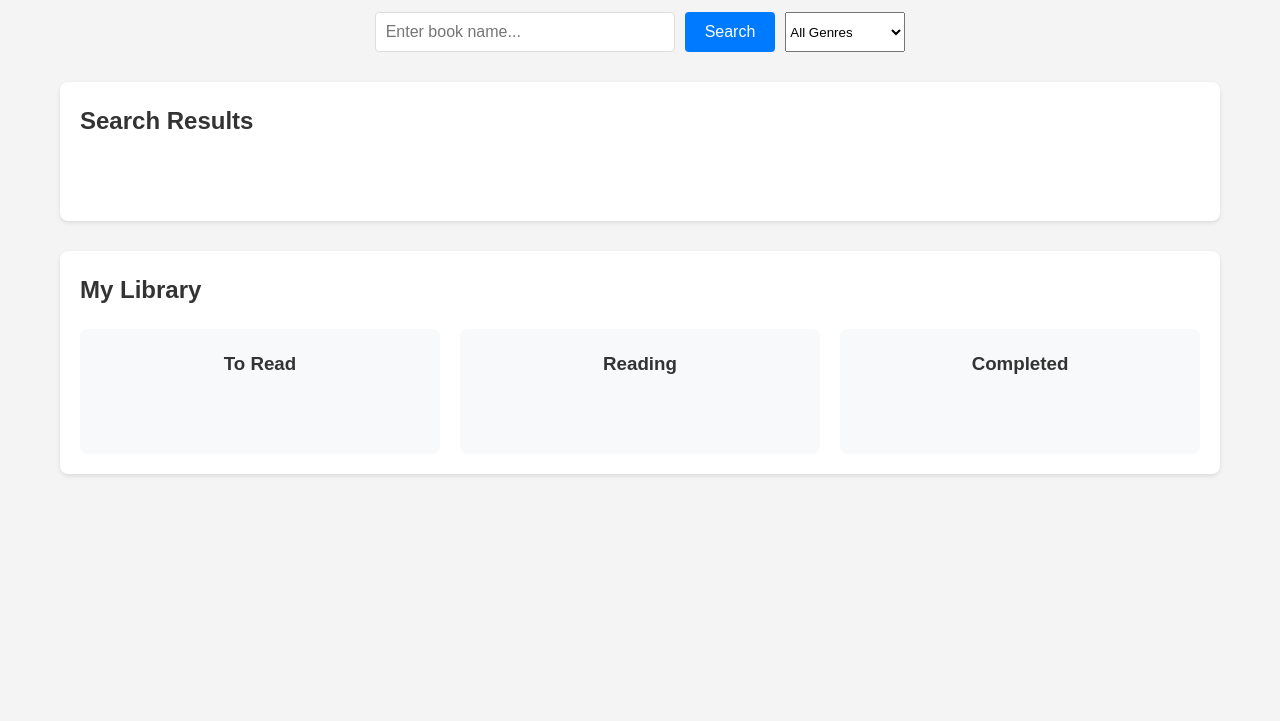
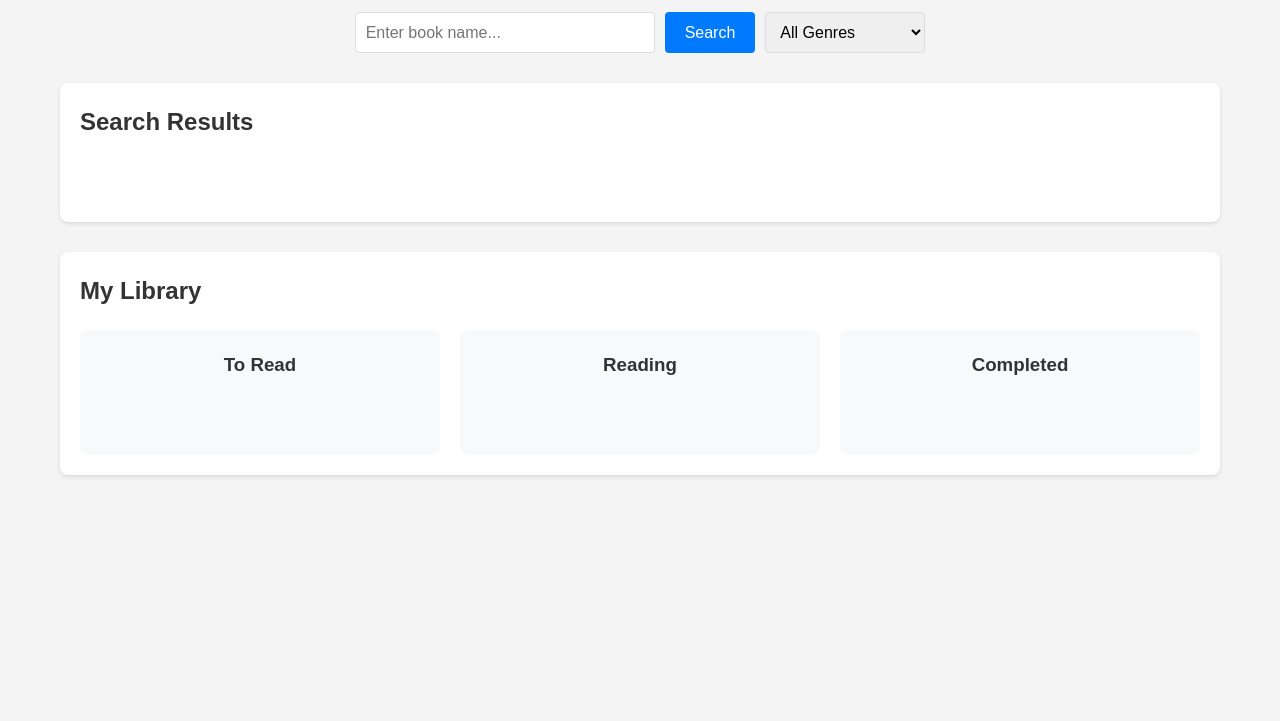
Before and after one commit to Pranav-learner/Book-Library-Organizer, a plain HTML site: page index.html in a window 1280 px wide. Shown: the part 79-800 px from the top of the page. Drawn offline with Linux system fonts and the light colour scheme; a script that the page names is missing.

Commit message:
Add files via upload

```diff
--- a/style.css
+++ b/style.css
@@ -1,3 +1,4 @@
+
         * {
             margin: 0;
             padding: 0;
@@ -65,7 +66,7 @@ button:disabled {
             padding: 20px;
             border-radius: 8px;
             margin-bottom: 30px;
-    box-shadow: 0 2px 4px rgba(0,0,0,0.1);
+            box-shadow: 0 2px 4px rgba(0, 0, 0, 0.1);
         }
 
         h2 {
@@ -91,7 +92,7 @@ h2 {
 
         .book-card:hover {
             transform: translateY(-5px);
-    box-shadow: 0 4px 8px rgba(0,0,0,0.1);
+            box-shadow: 0 4px 8px rgba(0, 0, 0, 0.1);
         }
 
         .book-card img {
@@ -148,3 +149,10 @@ h2 {
         .remove-btn:hover {
             background-color: #c82333;
         }
+
+        #genreSelect {
+            padding: 10px;
+            border: 1px solid #ddd;
+            border-radius: 4px;
+            font-size: 16px;
+        }
```
Lines whose indentation alone changed are shown as unchanged.
